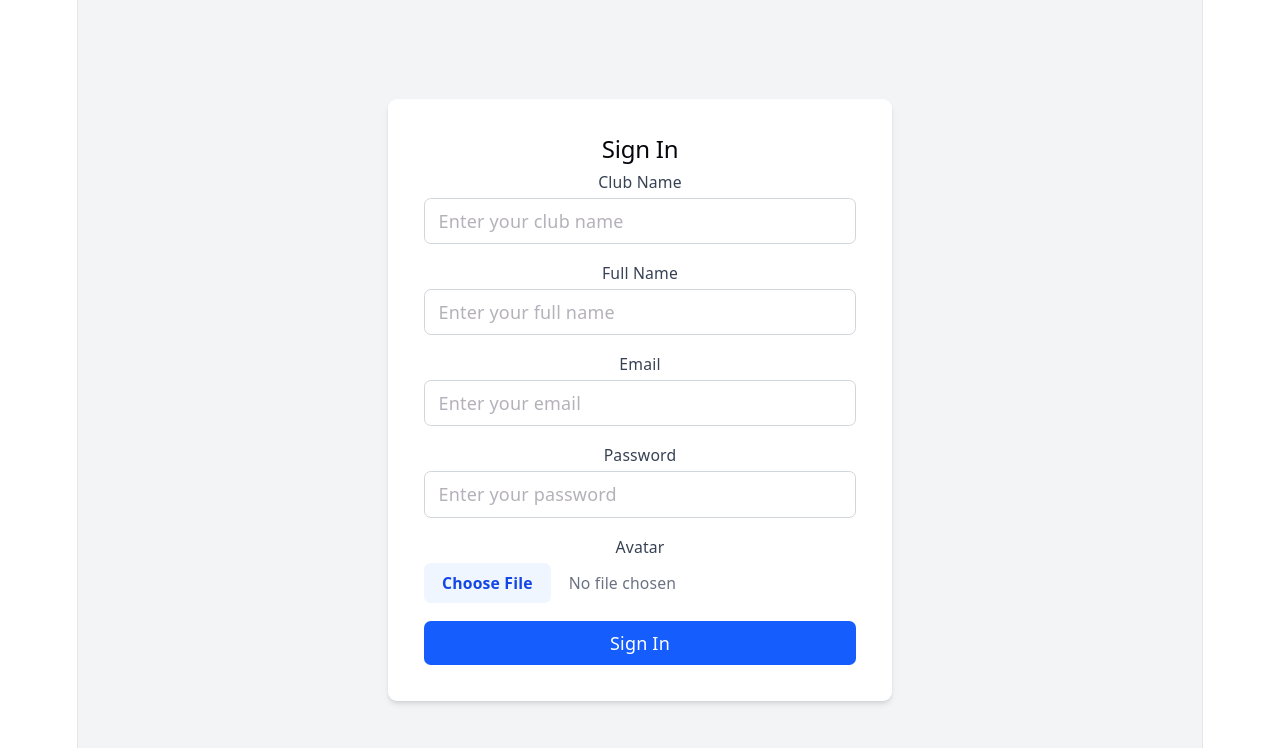
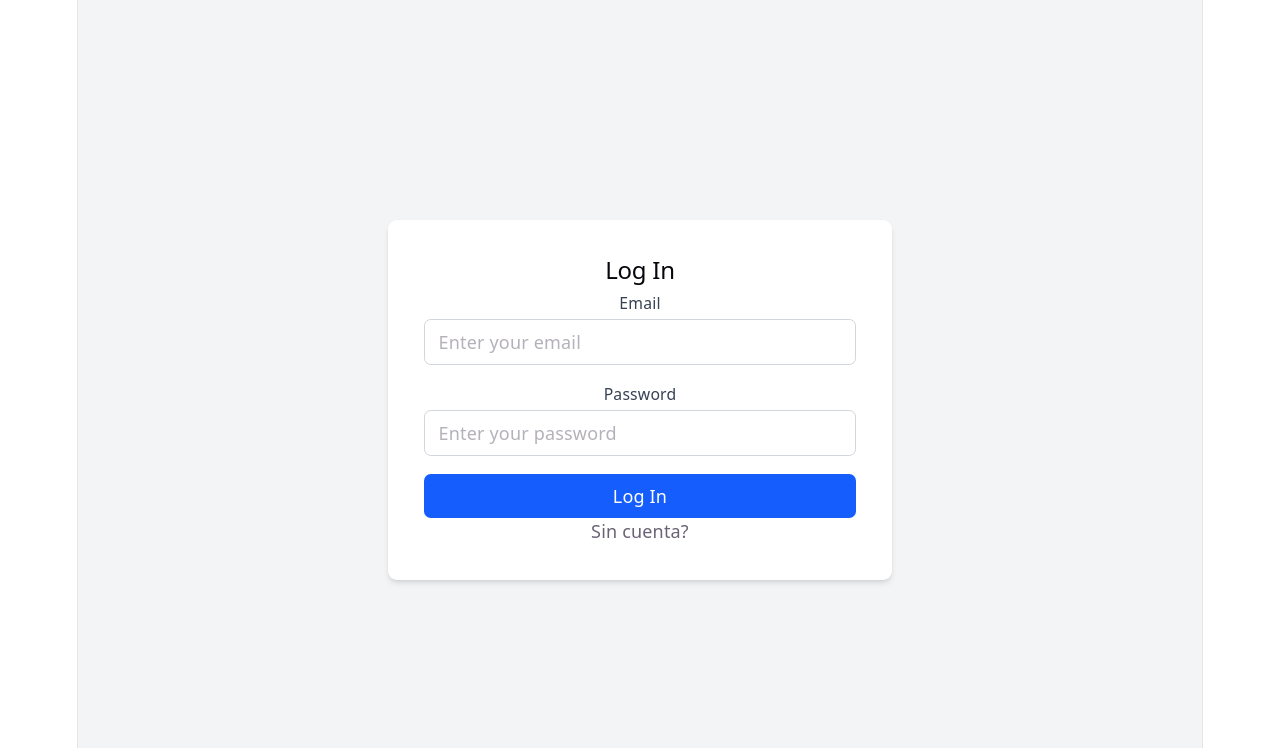
Before and after one commit to IngSoft1-futbot/futbot-frontend, a React (Vite) app: page /LogIn in a window 1280 px wide. Shown: the top 748 px of the page. Built offline with nearby package versions, Linux system fonts and the light colour scheme.

Commit message:
SCRUM-79 Added LogIn and redirection to SignUp

```diff
--- a/src/App.tsx
+++ b/src/App.tsx
@@ -1,11 +1,17 @@
 import React from 'react';
-import SignIn from './pages/SignIn';
+import SignUp from './pages/SignUp';
+import LogIn from './pages/LogIn';
+import { Routes, Route, Navigate, BrowserRouter } from 'react-router-dom';
 
 function App() {
   return (
-    <>
-      <SignIn />
-    </>
+    <BrowserRouter>
+      <Routes>
+        <Route path='/' element={<Navigate to="/SignUp"/>} />
+        <Route path='/SignUp' element={<SignUp/>}/>
+        <Route path='/LogIn' element={<LogIn/>}/>
+      </Routes>
+    </BrowserRouter>
   );
 }
 
--- /dev/null
+++ b/src/pages/LogIn.tsx
@@ -0,0 +1,98 @@
+import React, { useState } from 'react';
+import { useNavigate } from 'react-router-dom';
+
+
+interface FormData {
+    email: string;
+    password: string;
+}
+
+
+const LogIn = () => {
+
+    const navigate = useNavigate();
+
+    const [formData, setFormData] = useState<FormData>({
+        email: '',
+        password: '',
+    });
+
+    const handleInputChange = (e: React.ChangeEvent<HTMLInputElement>) => {
+        const { name, value } = e.target;
+        setFormData(prev => ({
+            ...prev,
+            [name]: value
+        }));
+    };
+
+    const handleSubmit = (e: React.SubmitEvent<HTMLFormElement>) => {
+        e.preventDefault();
+        console.log('Form data:', formData);
+
+        // Here you would typically send the data to your backend
+        alert('Log in form submitted!');
+    };
+
+    function handleRedirect(e: React.MouseEvent) {
+        // Redirect to signup page - this would typically use react-router-dom
+        e.preventDefault();
+        navigate('/SignUp');
+
+    }
+
+    return (
+        <div className="min-h-screen bg-gray-100 flex items-center justify-center p-4">
+            <div className="bg-white rounded-lg shadow-md p-8 w-full max-w-md">
+                <h2 className="text-2xl font-bold text-center mb-6">Log In</h2>
+
+                <form onSubmit={handleSubmit} className="space-y-4">
+
+                    {/* Email Field */}
+                    <div>
+                        <label htmlFor="email" className="block text-sm font-medium text-gray-700 mb-1">
+                            Email
+                        </label>
+                        <input
+                            type="email"
+                            id="email"
+                            name="email"
+                            value={formData.email}
+                            onChange={handleInputChange}
+                            required
+                            className="w-full px-3 py-2 border border-gray-300 rounded-md focus:outline-none focus:ring-2 focus:ring-blue-500"
+                            placeholder="Enter your email"
+                        />
+                    </div>
+
+                    {/* Password Field */}
+                    <div>
+                        <label htmlFor="password" className="block text-sm font-medium text-gray-700 mb-1">
+                            Password
+                        </label>
+                        <input
+                            type="password"
+                            id="password"
+                            name="password"
+                            value={formData.password}
+                            onChange={handleInputChange}
+                            required
+                            className="w-full px-3 py-2 border border-gray-300 rounded-md focus:outline-none focus:ring-2 focus:ring-blue-500"
+                            placeholder="Enter your password"
+                        />
+                    </div>
+
+                    {/* Submit Button */}
+                    <button
+                        type="submit"
+                        className="w-full bg-blue-600 text-white py-2 px-4 rounded-md hover:bg-blue-700 focus:outline-none focus:ring-2 focus:ring-blue-500 focus:ring-offset-2 transition-colors duration-200"
+                    >
+                        Log In
+                    </button>
+                </form>
+                <button onClick={handleRedirect}>Sin cuenta?</button>
+            </div>
+        </div>
+    );
+};
+
+export default LogIn;
--- a/src/pages/SignIn.tsx
+++ b/src/pages/SignUp.tsx
@@ -8,7 +8,7 @@ interface FormData {
   avatar: File | null;
 }
 
-const SignIn = () => {
+const SignUp = () => {
   const [formData, setFormData] = useState<FormData>({
     club: '',
     email: '',
@@ -34,17 +34,30 @@ const SignIn = () => {
     }
   };
 
-  const handleSubmit = (e: React.FormEvent) => {
+  const [previewImage, setPreviewImage] = useState<string | null>(null);
+
+  const handleSubmit = (e: React.SubmitEvent<HTMLFormElement>) => {
     e.preventDefault();
     console.log('Form data:', formData);
+
+    if (formData.avatar) {
+      const reader = new FileReader();
+      reader.onload = (event) => {
+        if (event.target?.result) {
+          setPreviewImage(event.target.result as string);
+        }
+      };
+      reader.readAsDataURL(formData.avatar);
+    }
+
     // Here you would typically send the data to your backend
-    alert('Sign in form submitted!');
+    alert('Registrado satisfactoriamente');
   };
 
   return (
     <div className="min-h-screen bg-gray-100 flex items-center justify-center p-4">
       <div className="bg-white rounded-lg shadow-md p-8 w-full max-w-md">
-        <h2 className="text-2xl font-bold text-center mb-6">Sign In</h2>
+        <h2 className="text-2xl font-bold text-center mb-6">Sign Up</h2>
 
         <form onSubmit={handleSubmit} className="space-y-4">
           {/* Club/Username Field */}
@@ -142,12 +155,23 @@ const SignIn = () => {
             type="submit"
             className="w-full bg-blue-600 text-white py-2 px-4 rounded-md hover:bg-blue-700 focus:outline-none focus:ring-2 focus:ring-blue-500 focus:ring-offset-2 transition-colors duration-200"
           >
-            Sign In
+            Sign Up
           </button>
         </form>
+        {/* Avatar Preview */}
+        {previewImage && (
+          <div className="mt-4">
+            <p className="text-sm font-medium text-gray-700 mb-1">Avatar Preview:</p>
+            <img
+              src={previewImage}
+              alt="Avatar preview"
+              className="w-32 h-32 object-cover rounded-md border"
+            />
+          </div>
+        )}
       </div>
     </div>
   );
 };
 
-export default SignIn;
+export default SignUp;
```
